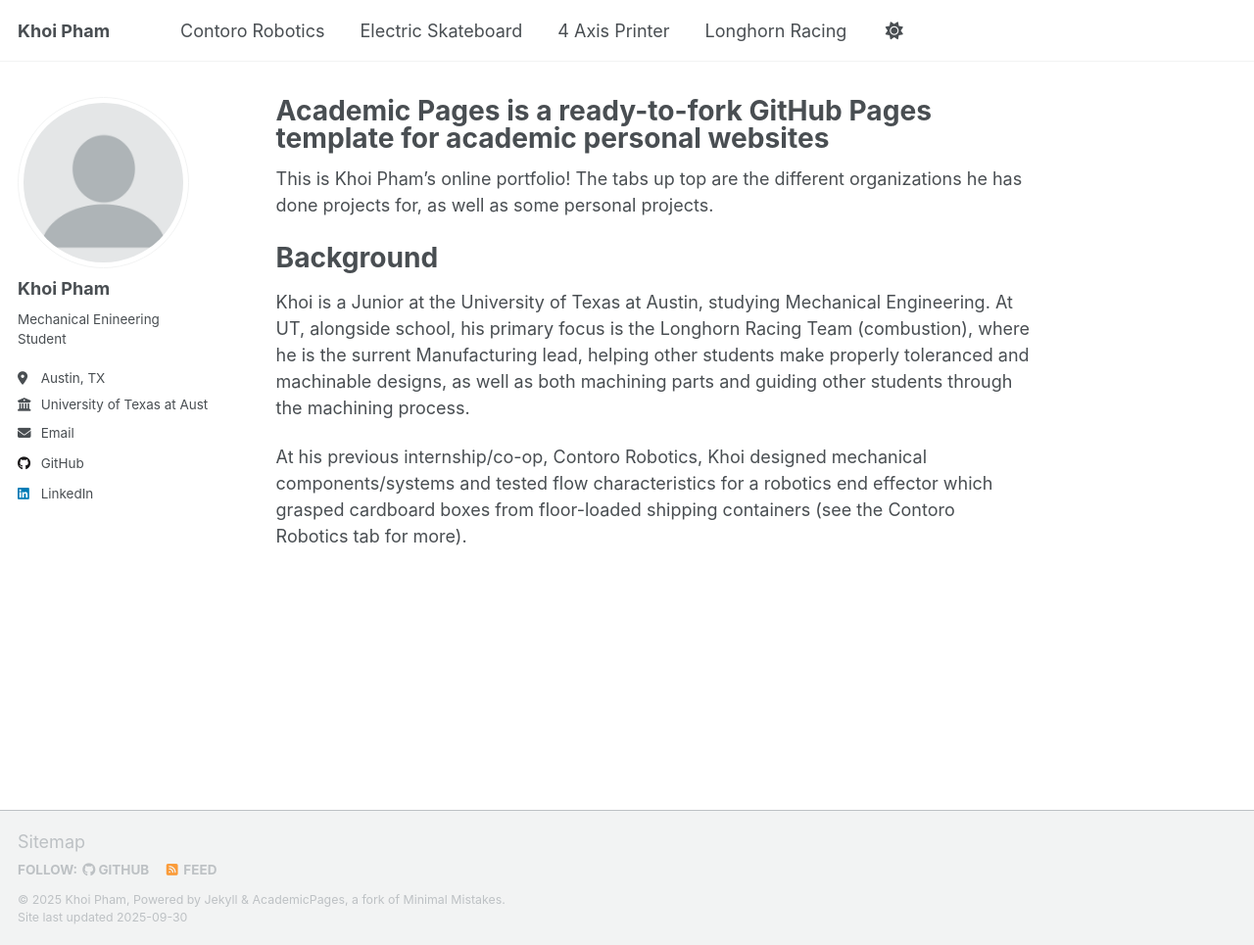
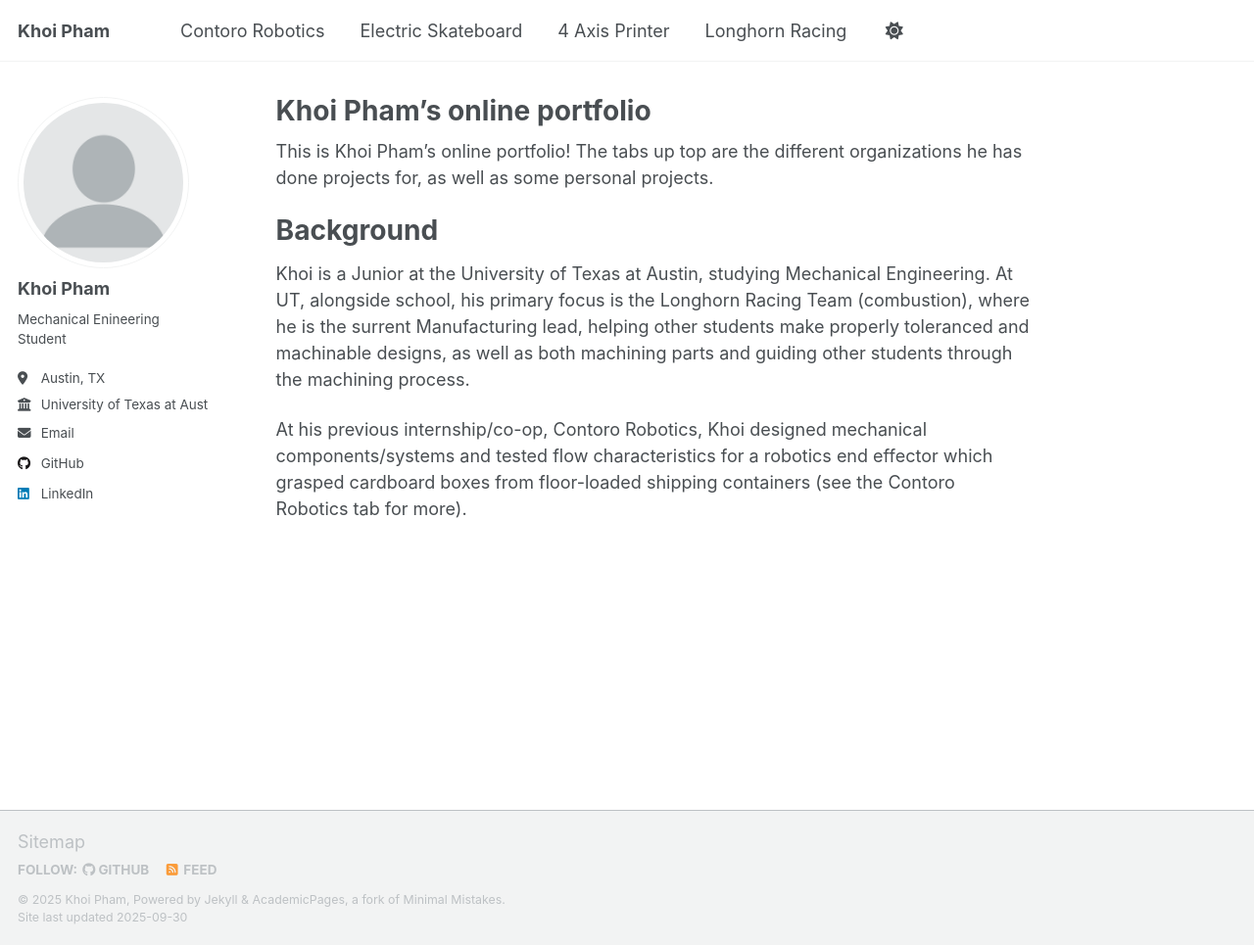
Before and after one commit to 2khoip/2khoip.github.io, a Jekyll site: the page built from _pages/about.md, in a window 1280 px wide and 965 px high. Shown: the whole window at 98% size. Built offline with Jekyll 4.4.1, drawn with Linux system fonts in a browser that asks for light colours; a script that is not in the unit is left out.

Commit message:
Update about.md

```diff
--- a/_pages/about.md
+++ b/_pages/about.md
@@ -1,6 +1,6 @@
 ---
 permalink: /
-title: "Academic Pages is a ready-to-fork GitHub Pages template for academic personal websites"
+title: "Khoi Pham's online portfolio"
 author_profile: true
 redirect_from:
   - /about/
```
